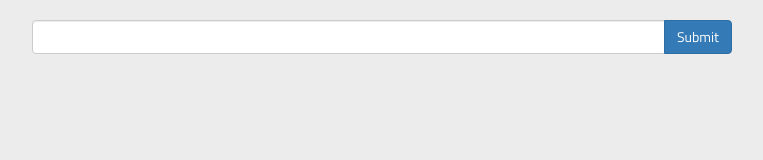
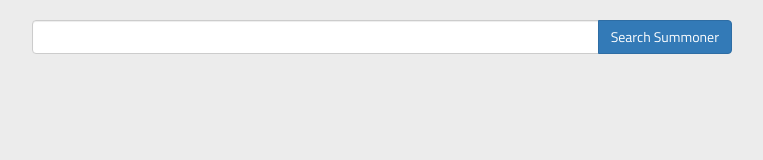
Before and after one commit to Zertuk/league, a website: page app/index.html in a window 1280 px wide. Shown: the whole page, without its empty margins (258-1021 px from the left). Drawn offline with nearby package versions, Linux system fonts and the light colour scheme; some packages are replaced by stand-ins of ours; files that its build step writes are made by us from their sources.

Commit message:
added value attr to search submit button

```diff
--- a/app/index.html
+++ b/app/index.html
@@ -27,7 +27,7 @@
         <div class = "input-group">
           <input type = "text" class = "form-control" ng-model = "summonerName">
           <span class = "input-group-btn">
-            <input type = "submit" class = "btn btn-primary">
+            <input value = "Search Summoner" type = "submit" class = "btn btn-primary">
           </span>
         </div>
       </form>
```
